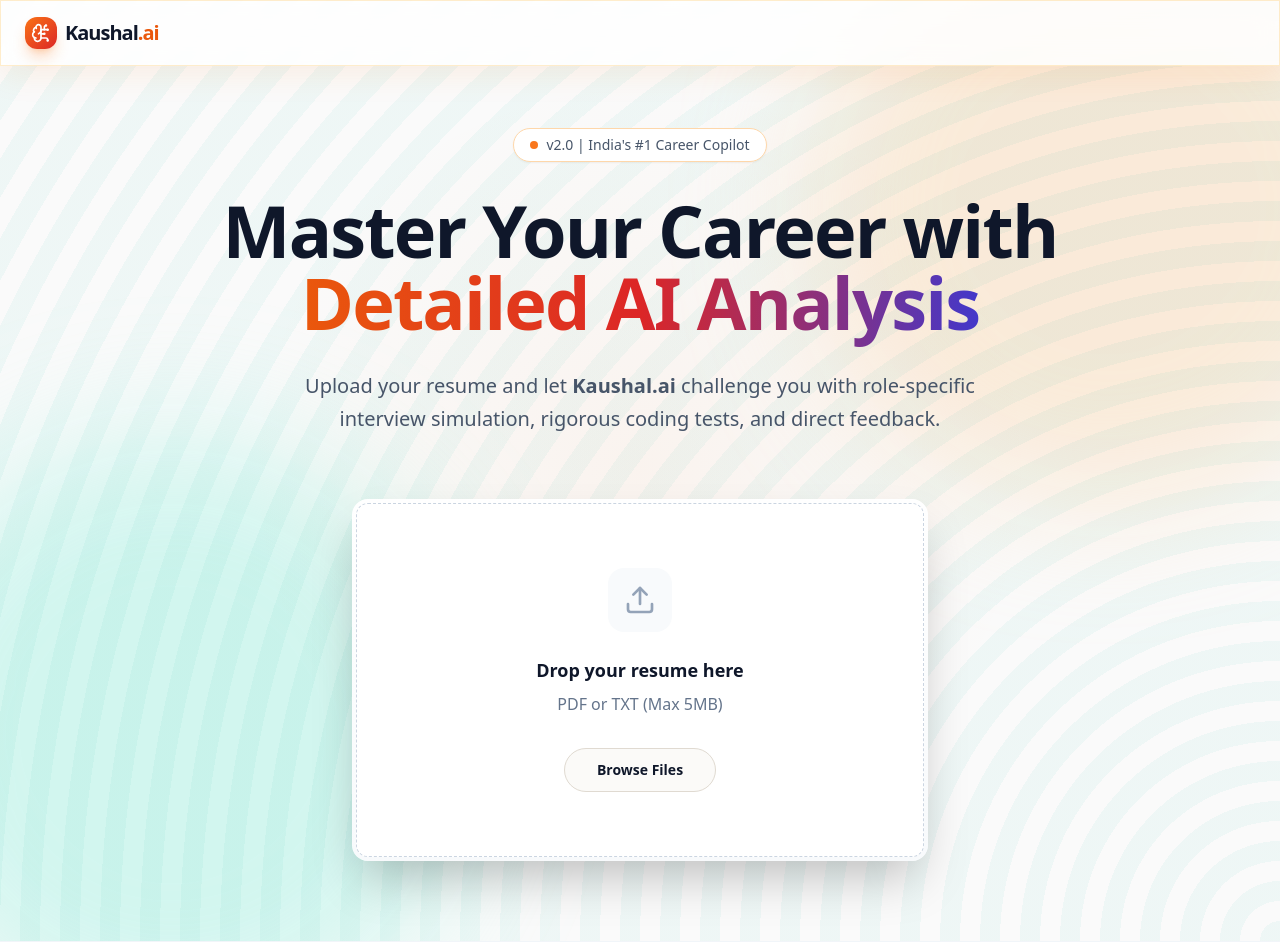
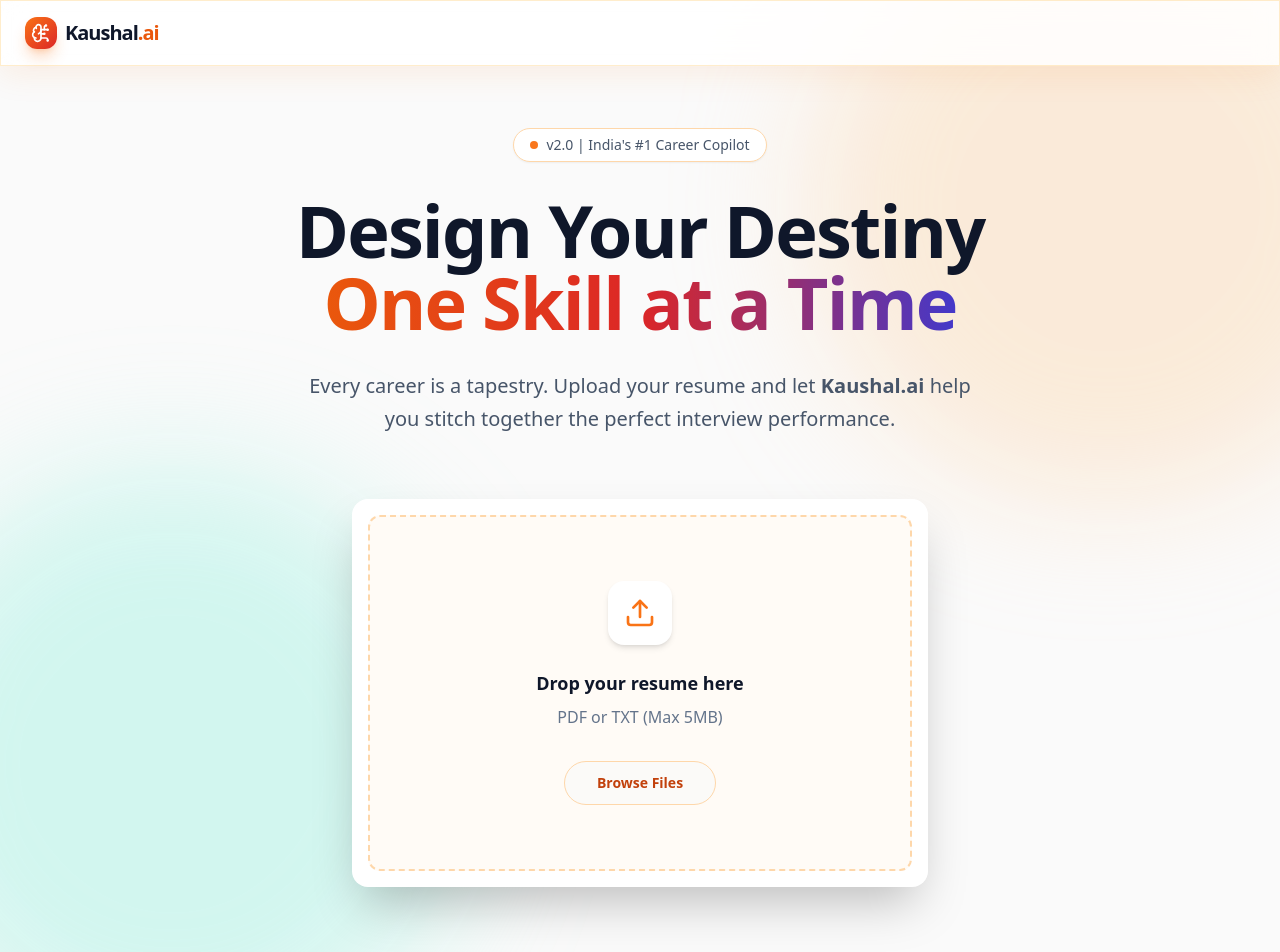
Before and after one commit to RohitBit-25/AI-interview-Generator, a Next.js app in the folder frontend/: page / in a window 1280 px wide. Shown: the top 952 px of the page. Built offline with nearby package versions, Linux system fonts and the light colour scheme.

Commit message:
style: Revamped the UI color palette to an Indian Paper theme, updated the database, and included new Groq API call logs.

```diff
--- a/frontend/app/page.tsx
+++ b/frontend/app/page.tsx
@@ -114,7 +114,7 @@ export default function Home() {
       </nav>
 
       {/* Hero Section */}
-      <section className="relative pt-32 pb-20 px-6 md:px-12 lg:px-24 bg-mandala overflow-hidden">
+      <section className="relative pt-32 pb-20 px-6 md:px-12 lg:px-24 bg-texture overflow-hidden">
         {/* Abstract Shapes - Warm Colors */}
         <div className="absolute top-[-10%] right-[-10%] w-[600px] h-[600px] bg-orange-200/40 rounded-full blur-3xl mix-blend-multiply animate-pulse pointer-events-none" />
         <div className="absolute bottom-[-10%] left-[-10%] w-[600px] h-[600px] bg-teal-200/40 rounded-full blur-3xl mix-blend-multiply animate-pulse animation-delay-2000 pointer-events-none" />
@@ -125,18 +125,18 @@ export default function Home() {
           transition={{ duration: 0.8, ease: "easeOut" }}
           className="text-center max-w-4xl mx-auto mb-16 relative z-10"
         >
-          <div className="inline-flex items-center gap-2 px-4 py-1.5 rounded-full bg-white border border-orange-200 shadow-sm mb-8">
+          <div className="inline-flex items-center gap-2 px-4 py-1.5 rounded-full bg-white border border-orange-200 shadow-sm mb-8 hover:shadow-md transition-shadow">
             <span className="flex h-2 w-2 rounded-full bg-orange-500 animate-pulse"></span>
             <span className="text-sm font-medium text-slate-600">v2.0 | India's #1 Career Copilot</span>
           </div>
 
           <h1 className="text-5xl md:text-7xl font-bold tracking-tight mb-8 leading-[1.1] text-slate-900">
-            Master Your Career with <br />
-            <span className="text-transparent bg-clip-text bg-gradient-to-r from-orange-600 via-red-600 to-indigo-700">Detailed AI Analysis</span>
+            Design Your Destiny<br />
+            <span className="text-transparent bg-clip-text bg-gradient-to-r from-orange-600 via-red-600 to-indigo-700">One Skill at a Time</span>
           </h1>
 
           <p className="text-xl text-slate-600 mb-10 max-w-2xl mx-auto leading-relaxed">
-            Upload your resume and let <strong>Kaushal.ai</strong> challenge you with role-specific interview simulation, rigorous coding tests, and direct feedback.
+            Every career is a tapestry. Upload your resume and let <strong>Kaushal.ai</strong> help you stitch together the perfect interview performance.
           </p>
         </motion.div>
 
@@ -147,12 +147,13 @@ export default function Home() {
           transition={{ duration: 0.5, delay: 0.2 }}
           className="relative z-20 max-w-xl mx-auto"
         >
-          <div className={`p-1 rounded-2xl bg-gradient-to-b from-white to-slate-50 shadow-2xl transition-all duration-300 ${isDragging ? "ring-4 ring-primary/20 scale-[1.02]" : ""}`}>
+          {/* Decorative Stitch Border Container */}
+          <div className={`p-4 rounded-2xl bg-white shadow-2xl transition-all duration-300 stitch-border ${isDragging ? "ring-4 ring-orange-200 scale-[1.02]" : ""}`}>
             <div
               onDragOver={onDragOver}
               onDragLeave={onDragLeave}
               onDrop={onDrop}
-              className="bg-white rounded-xl border border-dashed border-slate-300 p-8 text-center hover:border-primary/50 transition-colors"
+              className="bg-orange-50/50 rounded-lg border-2 border-dashed border-orange-200 p-8 text-center hover:bg-orange-50 transition-colors cursor-pointer"
             >
               <AnimatePresence mode="wait">
                 {file ? (
@@ -170,23 +171,25 @@ export default function Home() {
 
                     {loading ? (
                       <div className="space-y-3">
-                        <Progress value={progress} className="h-2" />
-                        <p className="text-xs text-slate-400 font-mono">EXTRACTING_SKILLS...</p>
+                        <div className="h-2 w-full bg-orange-100 rounded-full overflow-hidden">
+                          <div className="h-full bg-orange-500 animate-shine w-full rounded-full origin-left" style={{ transform: `scaleX(${progress / 100})`, transition: 'transform 0.2s' }}></div>
+                        </div>
+                        <p className="text-xs text-orange-600 font-mono tracking-widest">WEAVING DATA...</p>
                       </div>
                     ) : uploadSuccess ? (
                       <div className="space-y-4">
-                        <div className="bg-indigo-50 border border-indigo-100 p-3 rounded-lg">
-                          <p className="text-xs text-indigo-500 uppercase font-bold tracking-wider mb-1">Detected Role</p>
-                          <p className="text-lg font-bold text-indigo-900">
+                        <div className="bg-white border border-orange-200 p-4 rounded-lg shadow-sm">
+                          <p className="text-xs text-orange-500 uppercase font-bold tracking-wider mb-1">Detected Role</p>
+                          <p className="text-lg font-bold text-slate-900">
                             {JSON.parse(localStorage.getItem("resumeData") || "{}").detected_role || "Software Engineer"}
                           </p>
                         </div>
-                        <Button onClick={() => router.push("/interview")} size="lg" className="w-full h-12 text-lg rounded-xl shadow-lg shadow-primary/25">
+                        <Button onClick={() => router.push("/interview")} size="lg" className="w-full h-12 text-lg rounded-xl shadow-lg bg-gradient-to-r from-orange-500 to-red-600 hover:from-orange-600 hover:to-red-700 text-white">
                           Start Interview <ArrowRight className="ml-2 w-5 h-5" />
                         </Button>
                       </div>
                     ) : (
-                      <Button onClick={handleUpload} size="lg" className="w-full h-12 text-lg rounded-xl shadow-lg shadow-primary/25">
+                      <Button onClick={handleUpload} size="lg" className="w-full h-12 text-lg rounded-xl shadow-lg bg-slate-900 text-white hover:bg-slate-800">
                         Analyze Resume <ArrowRight className="ml-2 w-5 h-5" />
                       </Button>
                     )}
@@ -198,7 +201,7 @@ export default function Home() {
                     exit={{ opacity: 0 }}
                     className="py-8"
                   >
-                    <div className="mx-auto w-16 h-16 bg-slate-50 rounded-2xl flex items-center justify-center mb-6 text-slate-400 group-hover:text-primary transition-colors">
+                    <div className="mx-auto w-16 h-16 bg-white rounded-2xl flex items-center justify-center mb-6 text-orange-500 shadow-md group-hover:scale-110 transition-transform">
                       <Upload className="w-8 h-8" />
                     </div>
                     <h3 className="text-lg font-semibold text-slate-900 mb-2">Drop your resume here</h3>
@@ -206,7 +209,7 @@ export default function Home() {
                     <Button
                       onClick={() => document.getElementById("resume-upload")?.click()}
                       variant="outline"
-                      className="rounded-full px-8"
+                      className="rounded-full px-8 border-orange-200 text-orange-700 hover:bg-orange-50"
                     >
                       Browse Files
                     </Button>
```
Also changed, not shown: 1 other file (tests, documents, lock files or other folders).
